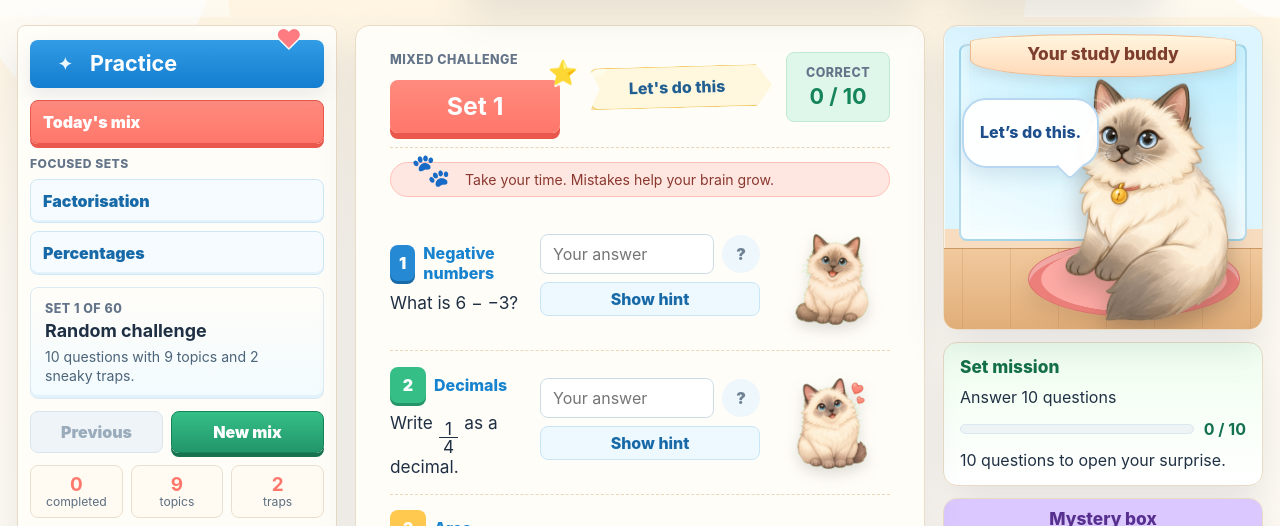
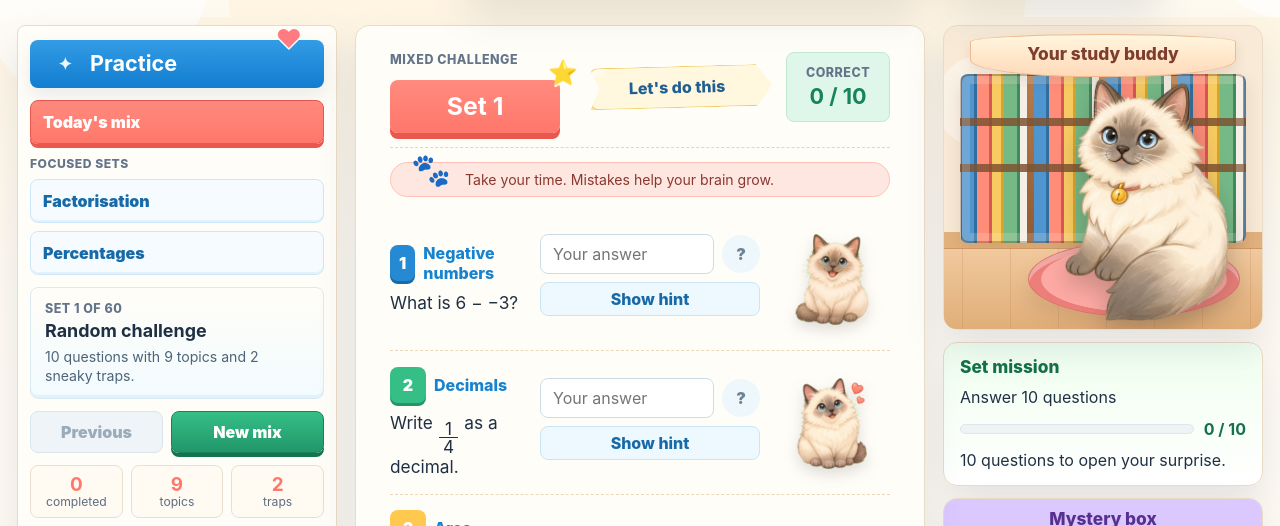
Before and after one commit to kevinchee/feffmath, a plain HTML site: page index.html in a window 1280 px wide. Shown: the part 239-765 px from the top of the page. Drawn offline with Linux system fonts and the light colour scheme.

Commit message:
Refine buddy scene and update 0^0 answer

```diff
--- a/app.js
+++ b/app.js
@@ -577,7 +577,7 @@
     if (sectionLabel) sectionLabel.textContent = PRACTICE_MODES[practiceMode].sectionLabel;
     dayTitle.textContent = practiceMode === "mix" ? `Set ${dayNumber}` : `${PRACTICE_MODES[practiceMode].label} ${dayNumber}`;
     catFactText.textContent = catFacts[(dayNumber - 1) % catFacts.length];
-    buddyBubble.textContent = "Let’s do this.";
+    buddyBubble.textContent = "";
     buddyCat.innerHTML = catMascotSvg("ready");
     questionList.innerHTML = "";
 
@@ -765,7 +765,7 @@
       buddyBubble.textContent = "Nice streak. The cat is alert.";
       buddyCat.innerHTML = catMascotSvg("ready");
     } else {
-      buddyBubble.textContent = "Let’s do this.";
+      buddyBubble.textContent = "";
       buddyCat.innerHTML = catMascotSvg("ready");
     }
   }
--- a/index.html
+++ b/index.html
@@ -113,7 +113,7 @@
         <section class="buddy-card">
           <h2>Your study buddy</h2>
           <div class="buddy-scene">
-            <div id="buddyBubble" class="buddy-bubble">Let’s do this.</div>
+            <div id="buddyBubble" class="buddy-bubble"></div>
             <div id="buddyCat" class="buddy-cat" aria-hidden="true"></div>
           </div>
         </section>
--- a/styles.css
+++ b/styles.css
@@ -1008,22 +1008,22 @@ sup {
   overflow: hidden;
   padding: 0;
   background:
-    linear-gradient(180deg, rgba(255, 255, 255, 0.68) 0 1px, transparent 1px 54px),
-    linear-gradient(90deg, rgba(255, 255, 255, 0.55) 0 1px, transparent 1px 58px),
-    linear-gradient(180deg, #dcf5ff 0 67%, #f7dcc0 67% 100%);
+    radial-gradient(circle at 12% 25%, rgba(255, 255, 255, 0.38) 0 46px, transparent 47px),
+    linear-gradient(180deg, #f8ead7 0 68%, #e2b27d 68% 100%);
   background-size: auto, auto, 100% 100%;
 }
 
 .buddy-card::before {
   content: "";
   position: absolute;
-  inset: 18px 15px 88px;
+  inset: 48px 16px 86px;
   background:
-    linear-gradient(90deg, rgba(255, 255, 255, 0.4), transparent 44%),
-    linear-gradient(180deg, #b9edff, #effcff);
-  border: 2px solid rgba(111, 174, 205, 0.42);
+    linear-gradient(180deg, transparent 0 42px, rgba(125, 82, 48, 0.84) 42px 50px, transparent 50px 88px, rgba(125, 82, 48, 0.84) 88px 96px, transparent 96px 100%),
+    repeating-linear-gradient(90deg, #4f95cf 0 12px, #2f6f9f 12px 15px, #ff8d7a 15px 27px, #d85755 27px 30px, #f7ca62 30px 39px, #d9a326 39px 42px, #75b987 42px 55px, #43885f 55px 58px, #f4efe7 58px 65px, transparent 65px 72px),
+    linear-gradient(180deg, #b77c4b, #8f5b35);
+  border: 2px solid rgba(111, 73, 43, 0.32);
   border-radius: 8px;
-  box-shadow: inset 0 0 0 8px rgba(255, 255, 255, 0.2);
+  box-shadow: inset 0 0 0 8px rgba(255, 245, 225, 0.18), 0 8px 18px rgba(111, 73, 43, 0.14);
 }
 
 .buddy-card::after {
@@ -1118,6 +1118,10 @@ sup {
   line-height: 1.35;
 }
 
+.buddy-bubble:empty {
+  display: none;
+}
+
 .buddy-bubble::after {
   content: "";
   position: absolute;
```
Also changed, not shown: data/questions.json.
